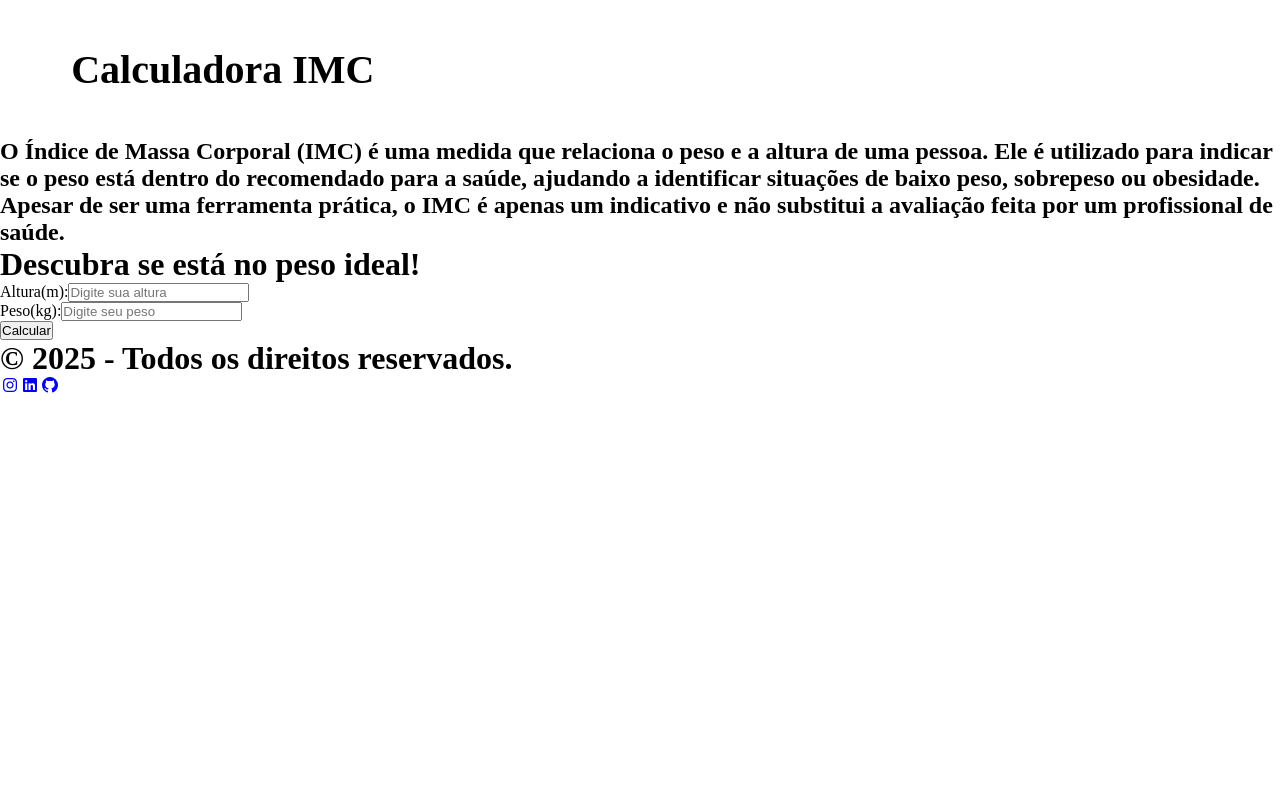
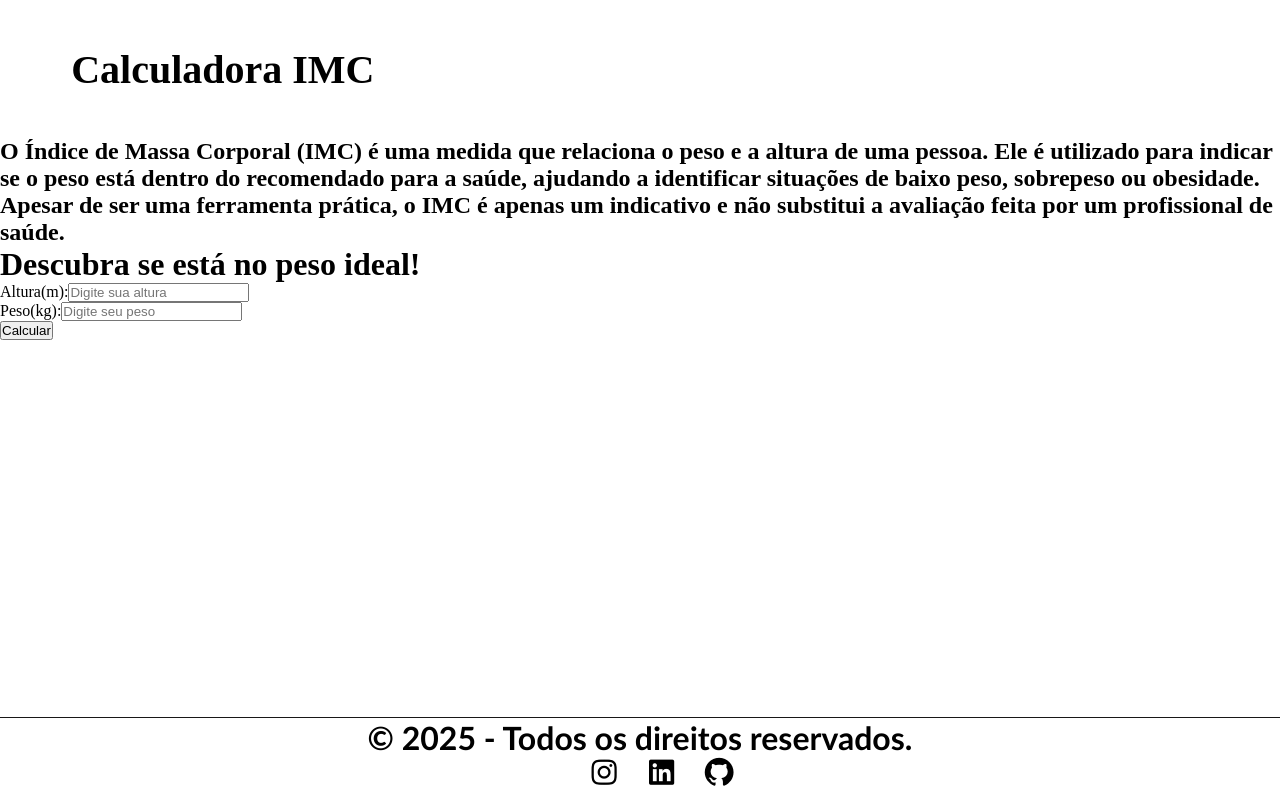
Before and after one commit to front-endAulas/projetoIMC, a React (Vite) app: page / in a window 1280 px wide. Built offline with nearby package versions, Linux system fonts and the light colour scheme.

Commit message:
Estilizando footer

```diff
--- a/src/css/footer.css
+++ b/src/css/footer.css
@@ -0,0 +1,44 @@
+*{
+    margin: 0;
+    padding: 0;
+    box-sizing: border-box;
+    gap: 0;
+}
+
+body{
+    display: flex;
+    flex-direction: column;
+    align-items: center;
+    justify-content: center;
+}
+
+footer{
+    border-top: 1px solid #181717;
+    display: flex;
+    flex-direction: column;
+    justify-content: center;
+    align-items: center;
+    position: absolute;
+    left: 0;
+    right: 0;
+    bottom: 10px;
+}
+
+
+footer h1{
+    font-family: 'Trebuchet MS', 'Lucida Sans Unicode', 'Lucida Grande', 'Lucida Sans', Arial, sans-serif;
+    font-size: 2rem;
+}
+
+.redes-sociais{
+    display: flex;
+    gap: 20%;
+}
+.redes-sociais a{
+    color: #000000;
+    font-size: 1.8rem;
+
+}
+.redes-sociais a:hover{
+
+}
```
